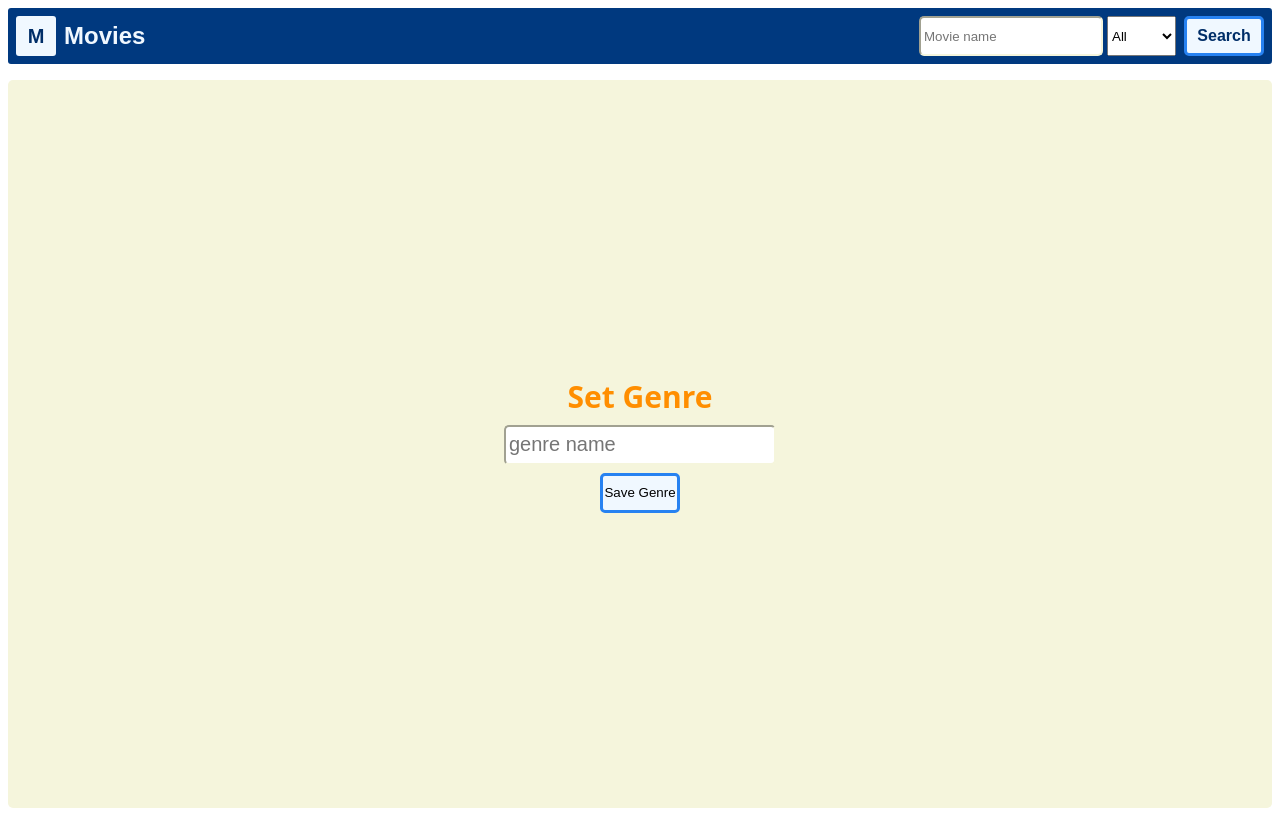
After one commit to NadGarDez/firstCrudDjango, a Django app: page /cinema/genre/form/ in a window 1280 px wide. The commit adds this page. Run offline with Django 4.2, Linux system fonts and the light colour scheme.

Commit message:
minimal form

```diff
--- /dev/null
+++ b/cinema/templates/cinema/genre_form.html
@@ -0,0 +1,91 @@
+{% extends "cinema/base.html" %}
+
+{% block header %}
+    {%include "cinema/header.html"%}
+{% endblock%}
+{% block content %}
+    <style>
+        .information-container {
+            background-color: beige;
+            margin-top: 16;
+            border-radius: 5px;
+            padding: 8px;
+            display: flex;
+            justify-content: center;
+            align-items: center;
+            width: 100%;
+            flex-direction: column;
+        }
+        .movieTitleContainer p {
+            font-size: 30px;
+            font-weight: 700;
+            color: #ff8e00;
+
+        }
+
+        .resumeContainer {
+            margin-top: 16px;
+            color: rgb(39, 130, 241);
+            font-size: 20px;
+            margin-bottom: 40px;
+        }
+        .imageContainer {
+            display: flex;
+            width: "100%";
+            flex-direction: row;
+            justify-content: center;
+            margin-top: 10px;
+            margin-bottom: 10px;
+        }
+
+        #genre_input {
+            border-radius: 5px;
+            border-color: beige;
+            display: flex;
+            flex-direction: row;
+            justify-content: center;
+            align-items: center;
+            padding-left: 3px;
+            height: 40px;
+            font-size: 20px;
+            margin-top: 8px;
+        }
+
+        .buttonBodyPost {
+            background-color: aliceblue;
+            height: 40px;
+            width: 80px;
+            border-style: solid;
+            border-width: 3px;
+            border-color: rgb(39, 130, 241);
+            border-radius: 5px;
+            display: flex;
+            flex-direction: row;
+            justify-content: center;
+            align-items: center;
+            margin-top: 8px;
+        }
+
+        .form_container {
+            display: flex;
+            flex-direction: column;
+            align-items: center;
+        }
+
+    </style>
+    <div class="information-container">
+        <div class="movieTitleContainer">
+            <p>Set Genre</p>
+        </div>
+        <div>
+            <form action="{% url 'save_genre' %}" method="post" class="form_container">
+                    {% csrf_token %}
+                    <input type="text" placeholder="genre name" id="genre_input" name="genre_name"/>
+                    <button class="buttonBodyPost" type="submit">
+                        <p>Save Genre</p>
+                    </button>
+            </form>
+        </div>
+    </div>
+
+{% endblock %}
--- a/cinema/templates/cinema/header.html
+++ b/cinema/templates/cinema/header.html
@@ -114,15 +114,22 @@
     .link {
         color:aliceblue;
         margin-left: 10px;
+        text-decoration: none;
+    }
+
+    #logo-index {
+        text-decoration: none;
     }
 
   </style>
 <header>
     <div class="container">
         <div class="logo">
-            <p class="logoFont">
-                M
-            </p>
+            <a href="{% url 'index' %}" id="logo-index">
+                <p class="logoFont">
+                    M
+                </p>
+            </a>
         </div>
         <div class="titleContainer">
             <h2>
--- a/cinema/url.py
+++ b/cinema/url.py
@@ -11,5 +11,8 @@ urlpatterns = [
     path("director/<int:director_id>/", views.director, name="director"),
     path("directors/", views.directors, name="directors"),
     path("genre/<int:genre_id>/", views.genre, name="genre"),
-    path("search/<str:search>/<str:category>/", view=views.search, name="search")
+    path("genre/form/", views.genre_form, name="set_genre"),
+    path("search/<str:search>/<str:category>/", view=views.search, name="search"),
+    path("success_screen/<str:title>/<str:subtitle>",view=views.success_screen,name="success" ),
+    path("save_genre",view=views.save_genre, name="save_genre")
 ]
--- a/cinema/views.py
+++ b/cinema/views.py
@@ -1,8 +1,9 @@
 from django.shortcuts import render
-from django.http import HttpResponse, Http404
+from django.http import HttpResponse, Http404, HttpResponseRedirect
 
 from .models import Movie, Genre, Actor, Director
 from django.template import loader
+from django.urls import reverse
 
 # Create your views here.
 # index of the crud
@@ -105,3 +106,30 @@ def directors(request):
 
 def search(request, search, category):
     return HttpResponse("Search in " + category + ": " + search)
+
+def success_screen(request, title, subtitle):
+
+    context= {
+        "title": title,
+        "subtitle":subtitle
+    }
+
+    template = loader.get_template("cinema/success.html")
+
+    return HttpResponse(template.render(context,request))
+
+def genre_form(request):
+    template = loader.get_template("cinema/genre_form.html")
+
+    return HttpResponse(template.render({},request))
+
+def save_genre(request):
+    try:
+        genre = Genre()
+        genre.name = request.POST["genre_name"]
+        genre.save()
+
+    except:
+        return Http404("Error saving your genre")
+
+    return HttpResponseRedirect(reverse("success",args=("Success", "Saved genre successfully")))
```
Also changed, not shown: cinema/templates/cinema/success.html (added, +99 -0 lines), db.sqlite3.
